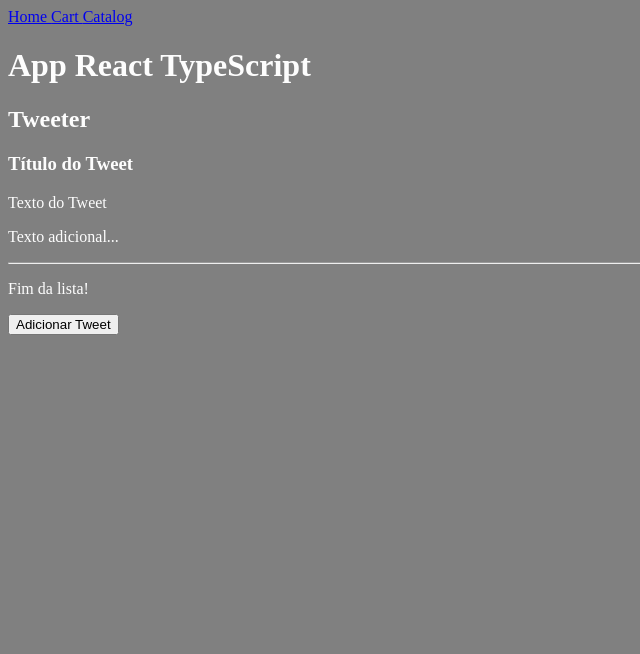
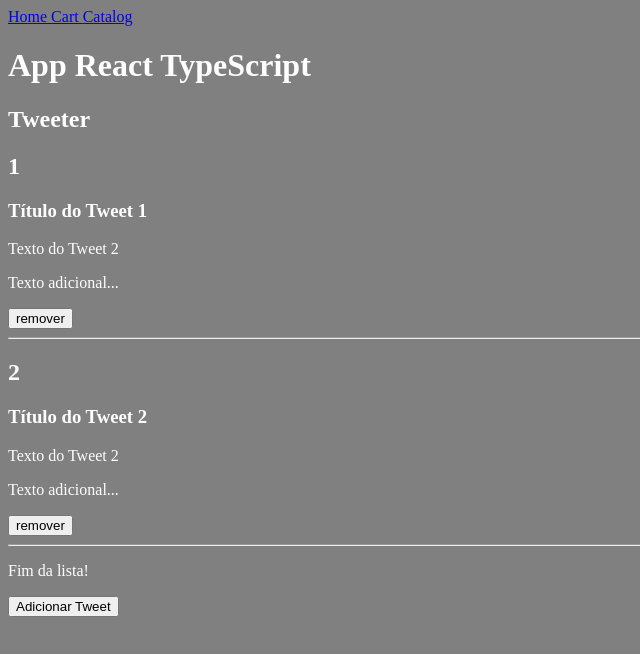
Before and after one commit to kayque-willy/react-ts-app, a React (Vite) app: page / in a window 1280 px wide. Shown: the top 654 px of the page, without its empty margins (0-640 px from the left). Built offline with nearby package versions, Linux system fonts and the light colour scheme.

Commit message:
Criação da remoção

```diff
--- a/src/components/Tweet.tsx
+++ b/src/components/Tweet.tsx
@@ -1,16 +1,16 @@
 export type TweetProps = {
-    id : number;
+  id: number;
   title?: string;
   text: string;
-}
+};
 
 export function Tweet(props: TweetProps) {
   return (
     <div>
+      <h2>{props.id}</h2>
       <h3>{props.title}</h3>
       <p>{props.text}</p>
       <p>Texto adicional...</p>
-            <hr></hr>
     </div>
   );
 }
--- a/src/pages/Home.tsx
+++ b/src/pages/Home.tsx
@@ -9,24 +9,27 @@ function Home() {
   const [tweets, setTweets] = useState<TweetProps[]>([
     {
       id: 1,
-      title: "Título do Tweet",
-      text: "Texto do Tweet",
+      title: "Título do Tweet 1",
+      text: "Texto do Tweet 2",
+    },
+    {
+      id: 2,
+      title: "Título do Tweet 2",
+      text: "Texto do Tweet 2",
     },
   ]);
   // Constante de controle do número do tweet
   var [tweetNumber, setTweetNumber] = useState(2);
 
   function createTweet() {
+    let newTweet = {
+      id: ++tweetNumber,
+      title: "Título do Tweet " + tweetNumber,
+      text: "Texto do Tweet " + tweetNumber,
+    };
+
     // O setState apaga o antigo estado e adiciona um novo
     //Copia os tweets anteriores e adiciona o novo no final do array
-    // setTweets([...tweets, "Tweet " + ++tweetNumber]);
-    let newTweet = {
-      id: 2,
-      title: "Título do Tweet 2",
-      text: "Texto do Tweet 2",
-    };
-
-    // setTweets([...tweets, "Tweet " + ++tweetNumber]);
     setTweets([...tweets, newTweet]);
     setTweetNumber(tweetNumber);
     // --------------------------------------------------------
@@ -35,13 +38,31 @@ function Home() {
     // setTweets(string);
   }
 
+  function removeTweet(id: number) {
+    const index = tweets.findIndex((tweet) => {
+      return tweet.id === id;
+    });
+
+    if (index !== -1) {
+      tweets.splice(index, 1);
+      setTweets([...tweets]);
+      setTweetNumber(--tweetNumber);
+    }
+  }
+
   // Renderiza a pagina
   return (
     <div>
       <h1>App React TypeScript</h1>
       <h2>Tweeter</h2>
       {tweets.map((tweet) => {
-        return <Tweet {...tweet} />;
+        return (
+          <>
+            <Tweet {...tweet} />
+            <button onClick={() => removeTweet(tweet.id)}>remover</button>
+            <hr></hr>
+          </>
+        );
       })}
       <p>Fim da lista!</p>
       <button className="buttonTweet" onClick={createTweet}>
```
Lines whose indentation alone changed are shown as unchanged.
